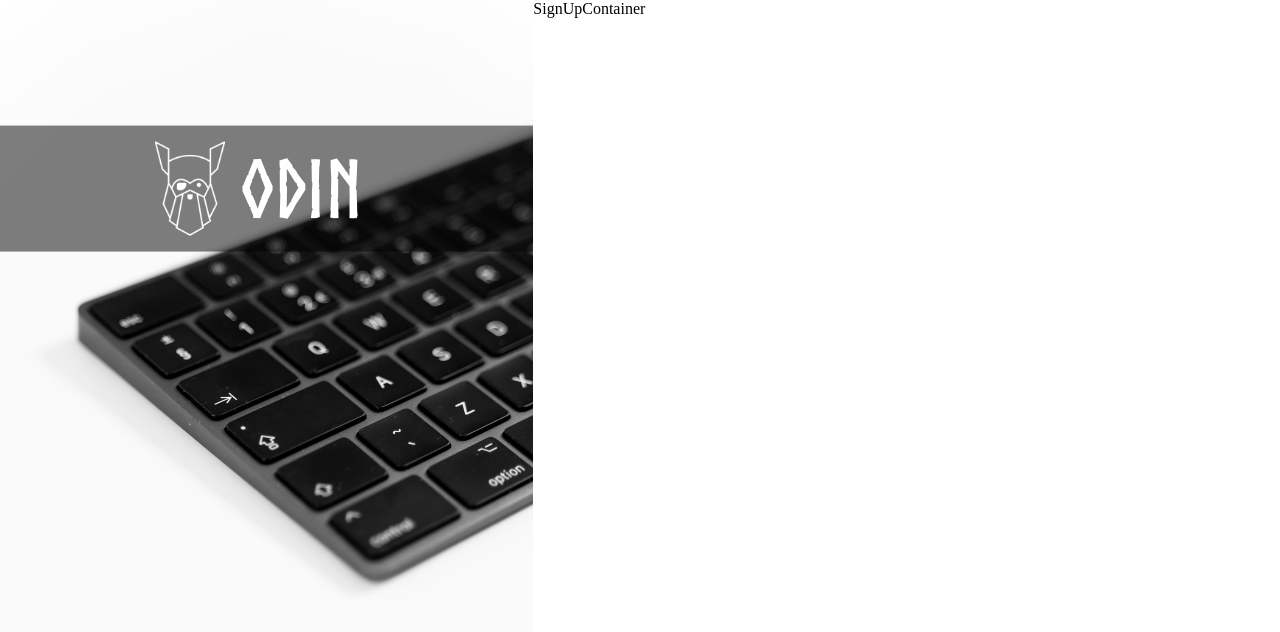
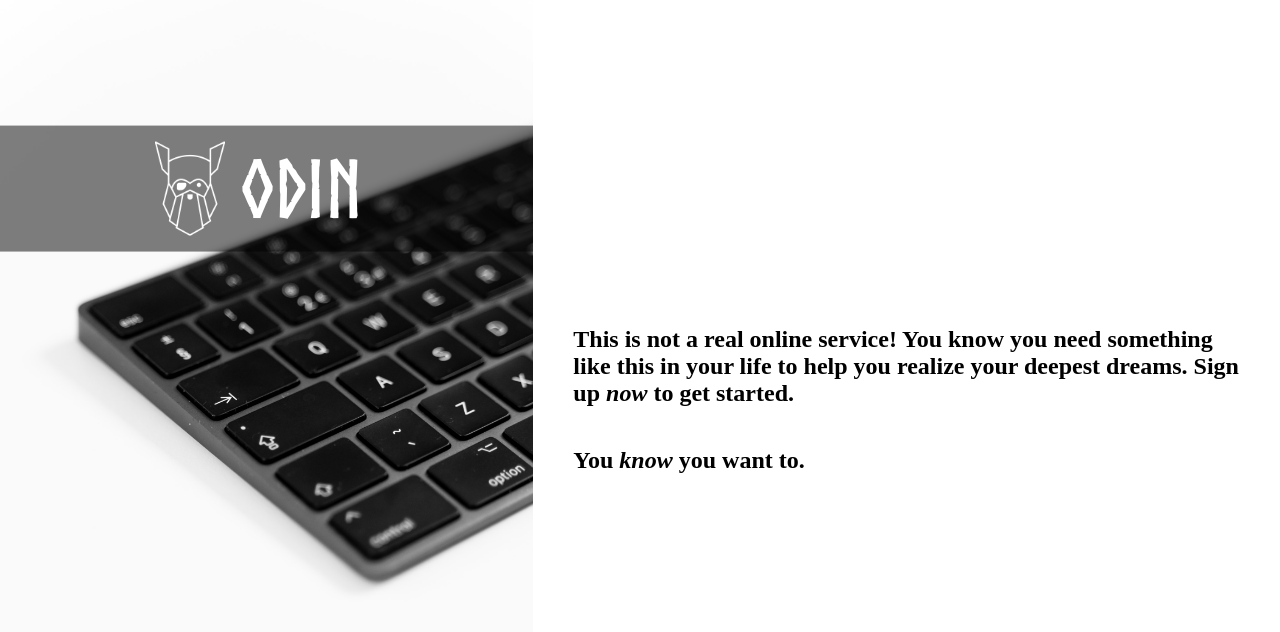
Before and after one commit to kmalcaba/odin-projects, a React (Create React App) app in the folder sign-up-form/: page / in a window 1280 px wide. Shown: the top 632 px of the page. Built offline with nearby package versions, Linux system fonts and the light colour scheme.

Commit message:
Add sign up container

```diff
--- a/sign-up-form/src/components/SignUpContainer.js
+++ b/sign-up-form/src/components/SignUpContainer.js
@@ -1,5 +1,18 @@
+import { StyledContainer, Paragraph } from "./styled/SignUpContainer.styled";
+
 const SignUpContainer = () => {
-  return <div>SignUpContainer</div>;
+  return (
+    <StyledContainer>
+      <Paragraph>
+        This is not a real online service! You know you need something like this
+        in your life to help you realize your deepest dreams. Sign up{" "}
+        <em>now</em> to get started.
+      </Paragraph>
+      <Paragraph>
+        You <em>know</em> you want to.
+      </Paragraph>
+    </StyledContainer>
+  );
 };
 
 export default SignUpContainer;
--- /dev/null
+++ b/sign-up-form/src/components/styled/SignUpContainer.styled.js
@@ -0,0 +1,22 @@
+import styled from "styled-components";
+
+export const StyledContainer = styled.div`
+  padding: 40px;
+  display: flex;
+  flex-direction: column;
+  justify-content: center;
+  align-items: center;
+`;
+
+export const Paragraph = styled.p`
+  font-size: 1.5em;
+  font-weight: 600;
+  text-align: left;
+  align-self: flex-start;
+  margin: 20px 0;
+
+  & em {
+    font-size: inherit;
+    font-weight: 600;
+  }
+`;
```
